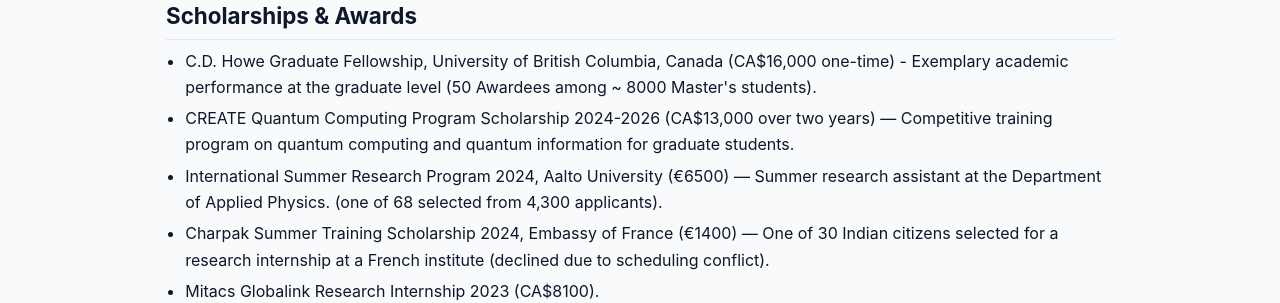
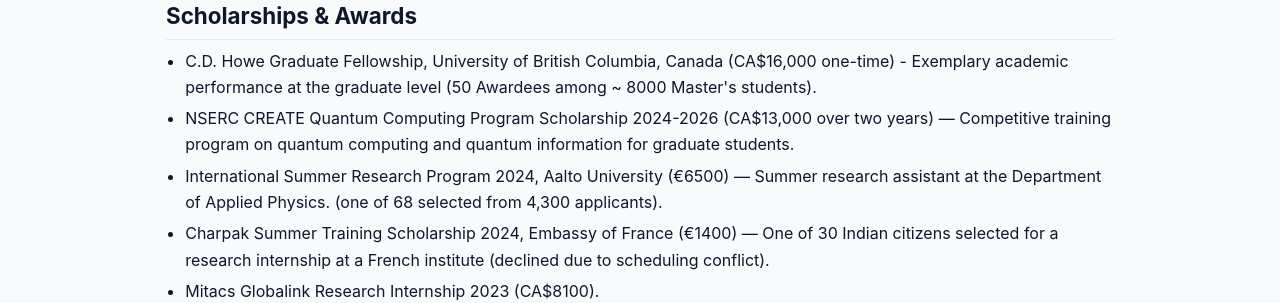
Before and after one commit to JeetShannigrahi21/JeetShannigrahi21.github.io, a Jekyll site: the page built from awards/index.md, in a window 1280 px wide. Shown: the part 361-664 px from the top of the page. Built offline with Jekyll 4.4.1, drawn with Linux system fonts in a browser that asks for light colours.

Commit message:
Update index.md

```diff
--- a/awards/index.md
+++ b/awards/index.md
@@ -7,7 +7,7 @@
   <h2>Scholarships & Awards</h2>
   <ul class="items">
     <li> C.D. Howe Graduate Fellowship, University of British Columbia, Canada (CA$16,000 one-time) - Exemplary academic performance at the graduate level (50 Awardees among  ~ 8000 Master's students). </li>
-    <li>CREATE Quantum Computing Program Scholarship 2024-2026 (CA$13,000 over two years) — Competitive training program on quantum computing and quantum information for graduate students.</li>
+    <li>NSERC CREATE Quantum Computing Program Scholarship 2024-2026 (CA$13,000 over two years) — Competitive training program on quantum computing and quantum information for graduate students.</li>
     <li>International Summer Research Program 2024, Aalto University (€6500) — Summer research assistant at the Department of Applied Physics. (one of 68 selected from 4,300 applicants).</li>
     <li>Charpak Summer Training Scholarship 2024, Embassy of France (€1400) — One of 30 Indian citizens selected for a research internship at a French institute (declined due to scheduling conflict).</li>
     <li>Mitacs Globalink Research Internship 2023 (CA$8100).</li>
```
